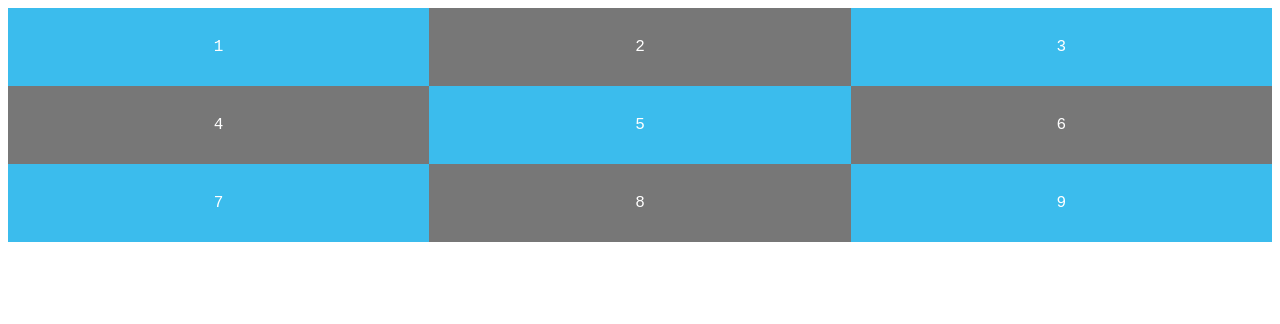
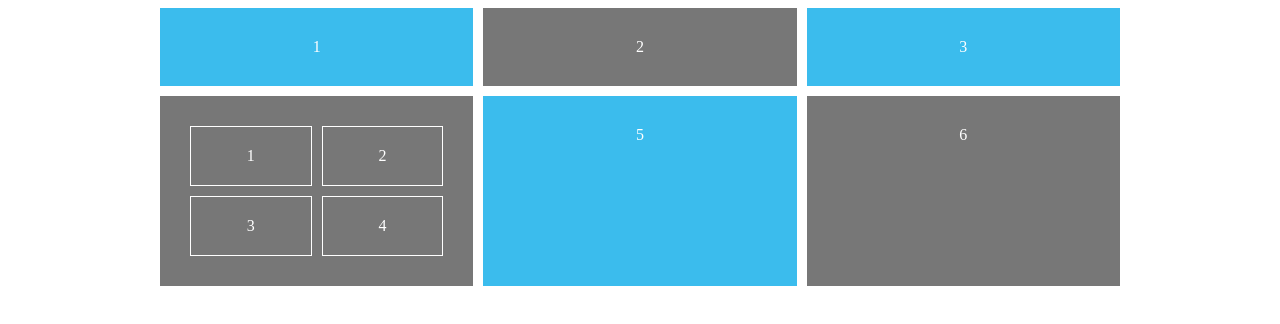
Before and after one commit to Techwithprashant/Css-Grid-Playlist, a plain HTML site: page index.html in a window 1280 px wide. Drawn offline with Linux system fonts and the light colour scheme.

Commit message:
Add files via upload

```diff
--- a/index.html
+++ b/index.html
@@ -3,25 +3,38 @@
 <head>
     <meta charset="UTF-8">
     <meta name="viewport" content="width=device-width, initial-scale=1.0">
-    <title>Layout-one</title>
+    <title>Using Css Grid</title>
     <style>
         body{
-            box-sizing: border-box;
+            font-family: Nunito semibold;
             color: #fff;
-            font-family: 'Courier New', Courier, monospace;
             text-align: center;
         }
         #content{
             display: grid;
-            /* grid-template-columns: 30% 20% 50%; */
-            /* grid-template-columns:1fr 1fr 1fr; */
-               grid-template-columns: repeat(3,1fr);
+            grid-template-columns: repeat(3,1fr);
+            gap: 10px;
+            max-width: 960px;
+            margin: 0 auto;
         }
-         #content div{background-color: #3bbced; padding: 30px;}
-         #content div:nth-child(even){
-            background-color: #777;
+        #content div{
+            background: #3bbced;
             padding: 30px;
-         }
+        }
+        #content div:nth-child(even){
+            background: #777;
+            padding: 30px;
+        }
+        .nested{
+            display: grid;
+            grid-template-columns: repeat(2,1fr );
+            gap: 10px;
+        }
+        .nested p{
+            border: 1px solid #fff;
+            padding: 20px;
+            margin: 0;
+        }
     </style>
 </head>
 <body>
@@ -29,12 +42,14 @@
         <div>1</div>
         <div>2</div>
         <div>3</div>
-        <div>4</div>
+        <div class="nested">
+            <p>1</p>
+            <p>2</p>
+            <p>3</p>
+            <p>4</p>
+        </div>
         <div>5</div>
         <div>6</div>
-        <div>7</div>
-        <div>8</div>
-        <div>9</div>
     </div>
 </body>
 </html>
```
